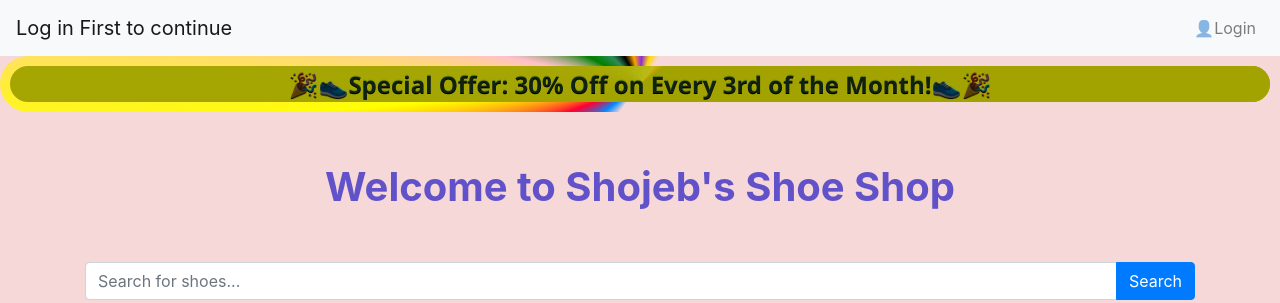
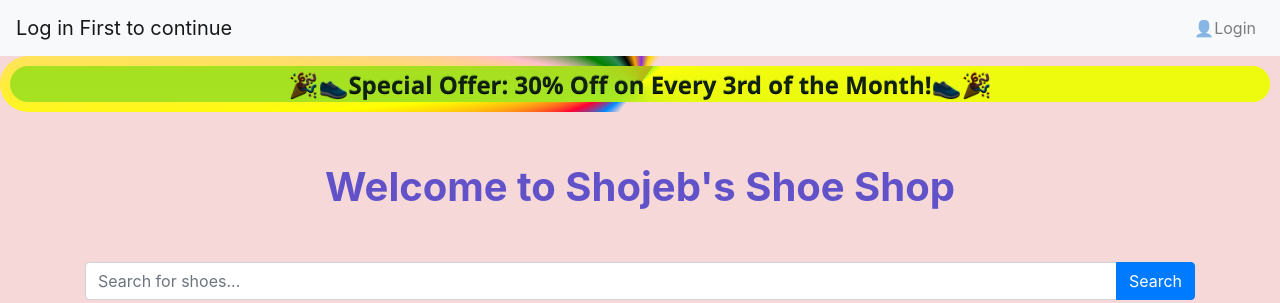
Before and after one commit to shojebscodeplay/Shojeb_shoe_shop-First-Front_End_Project-Using-HTML-CSS-JS, a plain HTML site: page index.html in a window 1280 px wide. Shown: the top 303 px of the page. Drawn offline with nearby package versions, Linux system fonts and the light colour scheme.

Commit message:
Update styles.css

```diff
--- a/styles.css
+++ b/styles.css
@@ -10,7 +10,7 @@ body {
     place-content: center;
     color: rgba(46, 97, 49, 0.354);
     text-shadow: 0 1px 0 #000;
-    background-color: #e0e276;
+    background-color: #246a39cd;
     font-weight: bold;
     font-family: 'Segoe UI', Tahoma, Geneva, Verdana, sans-serif;
     font-size: 1.5rem;
@@ -19,9 +19,9 @@ body {
     --border-angle: 2.3turn; /* For animation */
     --main-bg: conic-gradient(
         from var(--border-angle),
-        #dab317,
-        #a2a200 5%,
-        #a2a200 60%,
+        #95f312c2,
+        #ffff09 5%,
+        #a3e823 60%,
         #b7ba13 95%
     );
 
```
